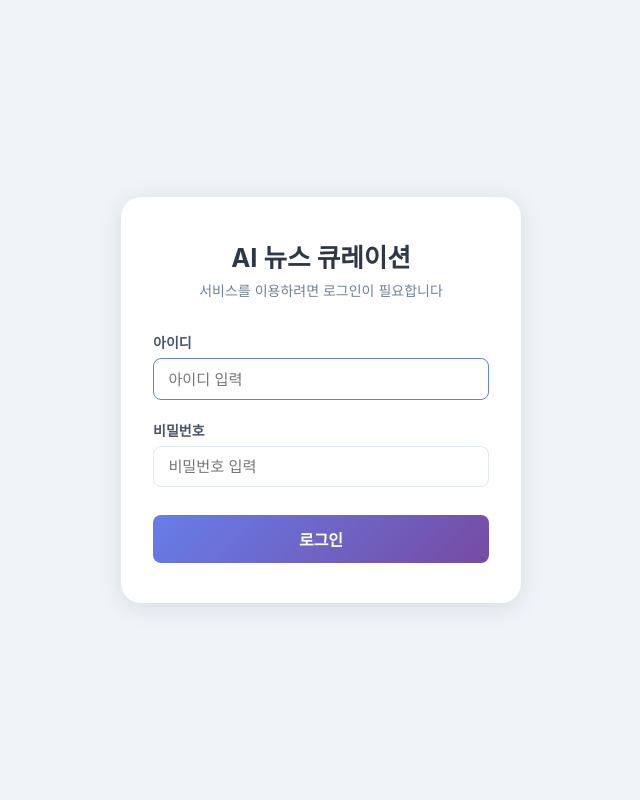
After one commit to raiwonkr/chapter10_2, a Django app: page /login/ in a window 1280 px wide. The commit adds this page. Shown: the whole page, without its empty margins (319-959 px from the left). Run offline with Django 5.2, Linux system fonts and the light colour scheme.

Commit message:
Add user authentication with login/logout
- login_required on all views (index, save, history)
- Custom login/logout views and login.html template
- SavedArticle linked to User — each user sees only their own history
- Login/logout UI in header with current username display
- LOGIN_URL and LOGIN_REDIRECT_URL configured in settings

Co-Authored-By: Claude Sonnet 4.6 <noreply@anthropic.com>

```diff
--- a/config/settings.py
+++ b/config/settings.py
@@ -140,5 +140,9 @@ USE_TZ = True
 # https://docs.djangoproject.com/en/6.0/howto/static-files/
 
 STATIC_URL = 'static/'
+
+# Auth
+LOGIN_URL = 'login'
+LOGIN_REDIRECT_URL = 'index'
 STATIC_ROOT = BASE_DIR / 'staticfiles'
 STATICFILES_STORAGE = 'whitenoise.storage.CompressedManifestStaticFilesStorage'
--- a/news/models.py
+++ b/news/models.py
@@ -1,7 +1,9 @@
 from django.db import models
+from django.contrib.auth.models import User
 
 
 class SavedArticle(models.Model):
+    user = models.ForeignKey(User, on_delete=models.CASCADE, related_name="articles", null=True)
     title = models.CharField(max_length=500)
     reason = models.TextField()
     summary = models.TextField()
--- /dev/null
+++ b/news/templates/news/login.html
@@ -0,0 +1,114 @@
+<!DOCTYPE html>
+<html lang="ko">
+<head>
+  <meta charset="UTF-8">
+  <meta name="viewport" content="width=device-width, initial-scale=1.0">
+  <title>로그인 — AI 뉴스 큐레이션</title>
+  <style>
+    *, *::before, *::after { box-sizing: border-box; margin: 0; padding: 0; }
+
+    body {
+      font-family: -apple-system, BlinkMacSystemFont, "Segoe UI", sans-serif;
+      background: #f0f4f8;
+      min-height: 100vh;
+      display: flex;
+      align-items: center;
+      justify-content: center;
+      padding: 1rem;
+    }
+
+    .card {
+      background: #fff;
+      border-radius: 20px;
+      padding: 2.5rem 2rem;
+      box-shadow: 0 4px 24px rgba(0,0,0,0.10);
+      width: 100%;
+      max-width: 400px;
+    }
+
+    .logo {
+      text-align: center;
+      margin-bottom: 2rem;
+    }
+    .logo h1 {
+      font-size: 1.6rem;
+      font-weight: 700;
+      color: #2d3748;
+    }
+    .logo p {
+      margin-top: 0.4rem;
+      font-size: 0.875rem;
+      color: #718096;
+    }
+
+    .field { margin-bottom: 1.25rem; }
+    .field label {
+      display: block;
+      font-size: 0.875rem;
+      font-weight: 600;
+      color: #4a5568;
+      margin-bottom: 0.4rem;
+    }
+    .field input {
+      width: 100%;
+      padding: 0.7rem 0.9rem;
+      border: 1.5px solid #e2e8f0;
+      border-radius: 8px;
+      font-size: 0.95rem;
+      outline: none;
+      transition: border-color 0.2s;
+    }
+    .field input:focus { border-color: #667eea; }
+
+    .btn {
+      width: 100%;
+      padding: 0.75rem;
+      background: linear-gradient(135deg, #667eea, #764ba2);
+      color: #fff;
+      border: none;
+      border-radius: 8px;
+      font-size: 1rem;
+      font-weight: 600;
+      cursor: pointer;
+      transition: opacity 0.2s;
+      margin-top: 0.5rem;
+    }
+    .btn:hover { opacity: 0.9; }
+
+    .error-box {
+      background: #fff5f5;
+      border: 1.5px solid #fc8181;
+      border-radius: 8px;
+      padding: 0.75rem 1rem;
+      color: #c53030;
+      font-size: 0.875rem;
+      margin-bottom: 1.25rem;
+    }
+  </style>
+</head>
+<body>
+  <div class="card">
+    <div class="logo">
+      <h1>AI 뉴스 큐레이션</h1>
+      <p>서비스를 이용하려면 로그인이 필요합니다</p>
+    </div>
+
+    {% if error %}
+    <div class="error-box">{{ error }}</div>
+    {% endif %}
+
+    <form method="post">
+      {% csrf_token %}
+      <div class="field">
+        <label for="username">아이디</label>
+        <input type="text" id="username" name="username" placeholder="아이디 입력" autofocus required>
+      </div>
+      <div class="field">
+        <label for="password">비밀번호</label>
+        <input type="password" id="password" name="password" placeholder="비밀번호 입력" required>
+      </div>
+      <button type="submit" class="btn">로그인</button>
+    </form>
+  </div>
+</body>
+</html>
--- a/news/urls.py
+++ b/news/urls.py
@@ -5,4 +5,6 @@ urlpatterns = [
     path("", views.index, name="index"),
     path("save/", views.save_article, name="save_article"),
     path("history/", views.history, name="history"),
+    path("login/", views.login_view, name="login"),
+    path("logout/", views.logout_view, name="logout"),
 ]
--- a/news/views.py
+++ b/news/views.py
@@ -1,9 +1,35 @@
 from django.shortcuts import render, redirect
+from django.contrib.auth import authenticate, login, logout
+from django.contrib.auth.decorators import login_required
 from django.views.decorators.http import require_POST
 from .services import search_naver_news, curate_articles
 from .models import SavedArticle
 
 
+def login_view(request):
+    if request.user.is_authenticated:
+        return redirect("index")
+
+    error = None
+    if request.method == "POST":
+        username = request.POST.get("username", "")
+        password = request.POST.get("password", "")
+        user = authenticate(request, username=username, password=password)
+        if user:
+            login(request, user)
+            return redirect(request.GET.get("next", "index"))
+        else:
+            error = "아이디 또는 비밀번호가 올바르지 않습니다."
+
+    return render(request, "news/login.html", {"error": error})
+
+
+def logout_view(request):
+    logout(request)
+    return redirect("login")
+
+
+@login_required
 def index(request):
     context = {}
 
@@ -24,9 +50,11 @@ def index(request):
     return render(request, "news/index.html", context)
 
 
+@login_required
 @require_POST
 def save_article(request):
     SavedArticle.objects.create(
+        user=request.user,
         title=request.POST.get("title", ""),
         reason=request.POST.get("reason", ""),
         summary=request.POST.get("summary", ""),
@@ -36,6 +64,7 @@ def save_article(request):
     return redirect("history")
 
 
+@login_required
 def history(request):
-    articles = SavedArticle.objects.all()
+    articles = SavedArticle.objects.filter(user=request.user)
     return render(request, "news/history.html", {"articles": articles})
```
Also changed, not shown: news/templates/news/history.html (+6 -1 lines), news/templates/news/index.html (+6 -1 lines), news/migrations/0002_savedarticle_user.py (added).
